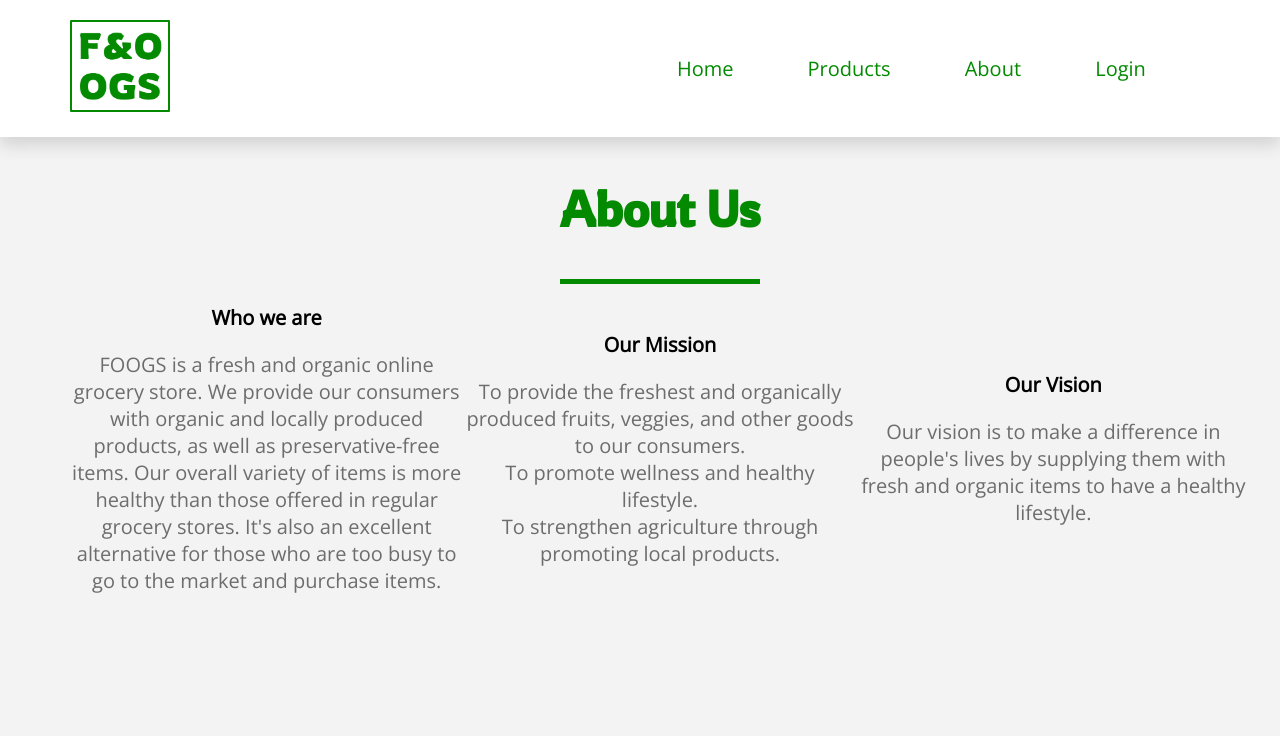
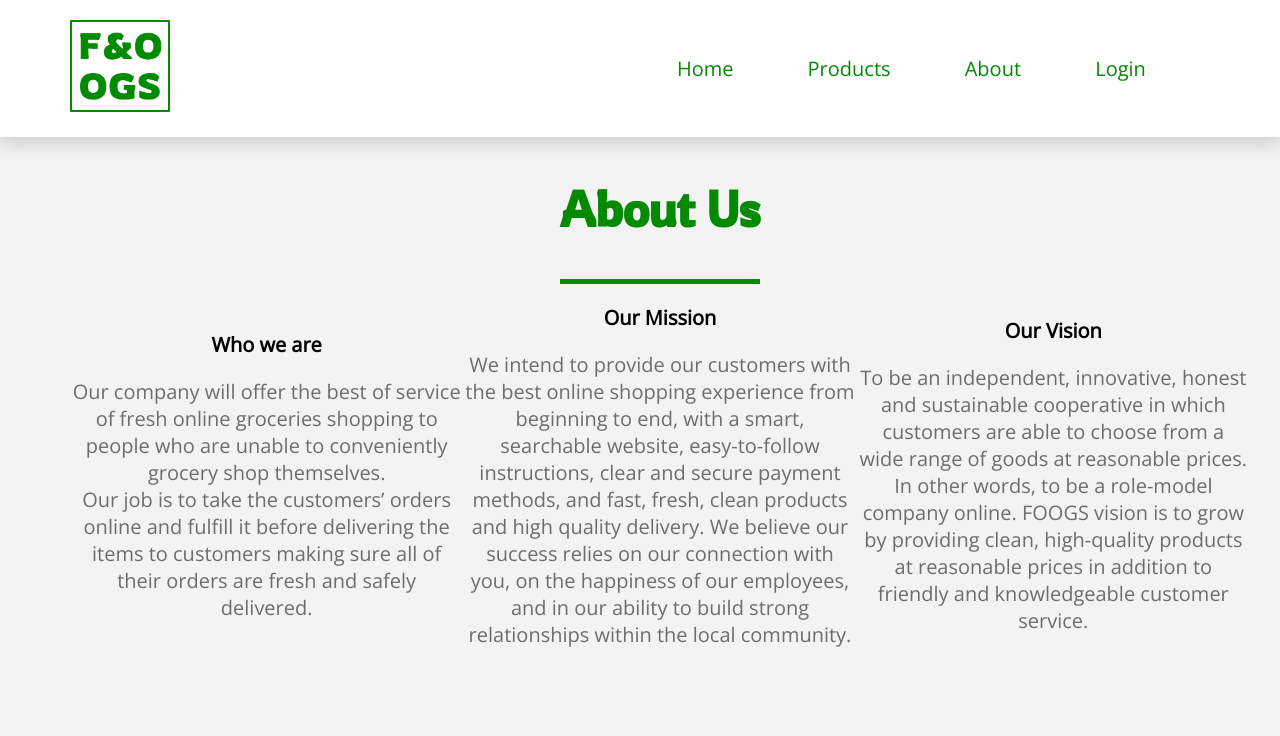
Before and after one commit to JangKarl/web-dev-proj, a PHP site: page /about.php in a window 1280 px wide. Shown: the top 736 px of the page. Run offline with PHP 8.4, Linux system fonts and the light colour scheme.

Commit message:
Update about.php

```diff
--- a/foogs/about.php
+++ b/foogs/about.php
@@ -14,21 +14,25 @@
         <div class="row">
             <div class="col-3">
                 <h3>Who we are</h3>
-                <p>FOOGS is a fresh and organic online grocery store. We provide our consumers with organic and
-                  locally produced products, as well as preservative-free items. Our overall variety of items
-                  is more healthy than those offered in regular grocery stores. It's also an excellent alternative
-                  for those who are too busy to go to the market and purchase items.
-                </p>
+                <p>Our company will offer the best of service of fresh online groceries shopping to people who are unable to
+                    conveniently grocery shop themselves.</p>
+                <p>Our job is to take the customers’ orders online and fulfill it before delivering the items to customers
+                    making sure all of their orders are fresh and safely delivered. </p>
             </div>
             <div class="col-3">
                 <h3>Our Mission</h3>
-                <p>To provide the freshest and organically produced fruits, veggies, and other goods to our consumers.</p>
-                <p>To promote wellness and healthy lifestyle.</p>
-                <p>To strengthen agriculture through promoting local products.
+                <p>We intend to provide our customers with the best online shopping experience from beginning to end, with a
+                    smart, searchable website, easy-to-follow instructions, clear and secure payment methods, and fast, fresh,
+                    clean products and high quality delivery. We believe our success relies on our connection with you, on the
+                    happiness of our employees, and in our ability to build strong relationships within the local community.</p>
+
             </div>
             <div class="col-3">
                 <h3>Our Vision</h3>
-                <p>Our vision is to make a difference in people's lives by supplying them with fresh and organic items to have a healthy lifestyle.</p>
+                <p>To be an independent, innovative, honest and sustainable cooperative in which customers are able to choose from
+                    a wide range of goods at reasonable prices. In other words, to be a role-model company online. FOOGS vision is
+                    to grow by providing clean, high-quality products at reasonable prices in addition to friendly and knowledgeable
+                    customer service.</p>
             </div>
         </div>
     </div>
```
